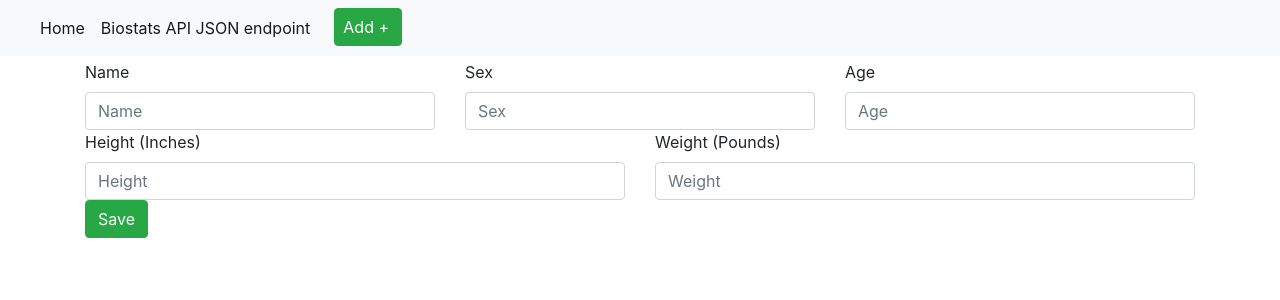
After one commit to hannahbee123/biostats_IS218_assignment3, a Flask app: page /biostats/new in a window 1280 px wide. The commit adds this page. Shown: the top 300 px of the page. Run offline with Flask 2, Linux system fonts and the light colour scheme; some libraries are stand-ins or nearby versions.

Commit message:
Feature: add/edit/delete options implemented, view not working

```diff
--- a/app/app.py
+++ b/app/app.py
@@ -1,46 +1,120 @@
 from typing import List, Dict
-import mysql.connector
 import simplejson as json
-from flask import Flask, Response
+from flask import Flask, request, Response, redirect
 from flask import render_template
+from flaskext.mysql import MySQL
+from pymysql.cursors import DictCursor
 
 app = Flask(__name__)
+mysql = MySQL(cursorclass=DictCursor)
+
+app.config['MYSQL_DATABASE_HOST'] = 'db'
+app.config['MYSQL_DATABASE_USER'] = 'root'
+app.config['MYSQL_DATABASE_PASSWORD'] = 'root'
+app.config['MYSQL_DATABASE_PORT'] = 3306
+app.config['MYSQL_DATABASE_DB'] = 'biostatsData'
+mysql.init_app(app)
 
 
-def biostats_import() -> List[Dict]:
-    config = {
-        'user': 'root',
-        'password': 'root',
-        'host': 'db',
-        'port': '3306',
-        'database': 'biostatsData'
-    }
-    connection = mysql.connector.connect(**config)
-    cursor = connection.cursor(dictionary=True)
-
+@app.route('/', methods=['GET'])
+def index():
+    user = {'username': 'Biostats Project'}
+    cursor = mysql.get_db().cursor()
     cursor.execute('SELECT * FROM biostats')
     result = cursor.fetchall()
-
-    cursor.close()
-    connection.close()
-
-    return result
+    return render_template('index.html', title='Home', user=user, biostats=result)
 
 
-@app.route('/')
-def index():
-    user = {'username': 'Hannah'}
-    biostats_data = biostats_import()
-
-    return render_template('index.html', title='Home', user=user, biostats=biostats_data)
+@app.route('/view/<int:biostat_id>', methods=['GET'])
+def record_view(biostat_id):
+    cursor = mysql.get_db().cursor()
+    cursor.execute('SELECT * FROM biostats WHERE id=%s', biostat_id)
+    result = cursor.fetchall()
+    return render_template('view.html', title='View Form', biostats=result[0])
 
 
-@app.route('/api/biostats')
-def cities() -> str:
-    js = json.dumps(biostats_import())
-    resp = Response(js, status=200, mimetype='application/json')
+@app.route('/edit/<int:biostat_id>', methods=['GET'])
+def form_edit_get(biostat_id):
+    cursor = mysql.get_db().cursor()
+    cursor.execute('SELECT * FROM biostats WHERE id=%s', biostat_id)
+    result = cursor.fetchall()
+    return render_template('edit.html', title='Edit Form', biostats=result[0])
+
+
+@app.route('/edit/<int:biostat_id>', methods=['POST'])
+def form_update_post(biostat_id):
+    cursor = mysql.get_db().cursor()
+    inputData = (request.form.get('biostats_1'), request.form.get('Column_2'), request.form.get('Column_3'),
+                 request.form.get('Column_4'), request.form.get('Column_5'), biostat_id)
+    sql_update_query = """UPDATE biostats t SET t.biostats_1 = %s, t.Column_2 = %s, t.Column_3 = %s, t.Column_4 =
+    %s, t.Column_5 = %s WHERE t.id = %s """
+    cursor.execute(sql_update_query, inputData)
+    mysql.get_db().commit()
+    return redirect("/", code=302)
+
+
+@app.route('/biostats/new', methods=['GET'])
+def form_insert_get():
+    return render_template('new.html', title='New Biostat Form')
+
+
+@app.route('/biostats/new', methods=['POST'])
+def form_insert_post():
+    cursor = mysql.get_db().cursor()
+    inputData = (request.form.get('biostats_1'), request.form.get('Column_2'), request.form.get('Column_3'),
+                 request.form.get('Column_4'), request.form.get('Column_5'))
+    sql_insert_query = """INSERT INTO biostats (biostats_1,Column_2,Column_3,Column_4,Column_5) VALUES (%s, %s,%s, %s,%s) """
+    cursor.execute(sql_insert_query, inputData)
+    mysql.get_db().commit()
+    return redirect("/", code=302)
+
+
+@app.route('/delete/<int:biostat_id>', methods=['POST'])
+def form_delete_post(biostat_id):
+    cursor = mysql.get_db().cursor()
+    sql_delete_query = """DELETE FROM biostats WHERE id = %s """
+    cursor.execute(sql_delete_query, biostat_id)
+    mysql.get_db().commit()
+    return redirect("/", code=302)
+
+
+@app.route('/api/v1/biostats', methods=['GET'])
+def api_browse() -> str:
+    cursor = mysql.get_db().cursor()
+    cursor.execute('SELECT * FROM biostats')
+    result = cursor.fetchall()
+    json_result = json.dumps(result);
+    resp = Response(json_result, status=200, mimetype='application/json')
+    return resp
+
+
+@app.route('/api/v1/biostats/<int:biostat_id>', methods=['GET'])
+def api_retrieve(biostat_id) -> str:
+    cursor = mysql.get_db().cursor()
+    cursor.execute('SELECT * FROM biostats WHERE id=%s', biostat_id)
+    result = cursor.fetchall()
+    json_result = json.dumps(result);
+    resp = Response(json_result, status=200, mimetype='application/json')
+    return resp
+
+
+@app.route('/api/v1/biostats/', methods=['POST'])
+def api_add() -> str:
+    resp = Response(status=201, mimetype='application/json')
+    return resp
+
+
+@app.route('/api/v1/biostats/<int:biostat_id>', methods=['PUT'])
+def api_edit(biostat_id) -> str:
+    resp = Response(status=201, mimetype='application/json')
+    return resp
+
+
+@app.route('/api/biostats/<int:biostat_id>', methods=['DELETE'])
+def api_delete(biostat_id) -> str:
+    resp = Response(status=210, mimetype='application/json')
     return resp
 
 
 if __name__ == '__main__':
-    app.run(host='0.0.0.0')
+    app.run(host='0.0.0.0', debug=True)
--- a/app/requirements.txt
+++ b/app/requirements.txt
@@ -1,3 +1,3 @@
 Flask
-mysql-connector
+flask-mysql
 simplejson
--- a/app/templates/index.html
+++ b/app/templates/index.html
@@ -13,7 +13,7 @@
     <tbody>
     {% for biostat in biostats %}
     <tr>
-        <td>{{ biostat.biostats_1 }}</td>
+        <td><a href="view/{{biostat.id}}">{{ biostat.biostats_1 }}</a></td>
         <td>{{ biostat.Column_2 }}</td>
         <td>{{ biostat.Column_3 }}</td>
         <td>{{ biostat.Column_4 }}</td>
--- a/app/templates/layout.html
+++ b/app/templates/layout.html
@@ -8,9 +8,9 @@
 
 
     <meta charset="utf-8">
-    <meta name="viewport" content="width=device-width, initial-scale=1, shrink-to-fit=no">
-    <link rel="stylesheet" href="https://stackpath.bootstrapcdn.com/bootstrap/4.4.1/css/bootstrap.min.css"
-          integrity="sha384-Vkoo8x4CGsO3+Hhxv8T/Q5PaXtkKtu6ug5TOeNV6gBiFeWPGFN9MuhOf23Q9Ifjh" crossorigin="anonymous">
+    <meta content="width=device-width, initial-scale=1, shrink-to-fit=no" name="viewport">
+    <link crossorigin="anonymous" href="https://stackpath.bootstrapcdn.com/bootstrap/4.4.1/css/bootstrap.min.css"
+          integrity="sha384-Vkoo8x4CGsO3+Hhxv8T/Q5PaXtkKtu6ug5TOeNV6gBiFeWPGFN9MuhOf23Q9Ifjh" rel="stylesheet">
 {% if user %}
     <title>Welcome to {{ user.username }}'s site</title>
     {% else %}
@@ -21,35 +21,44 @@
 <!-- As a heading -->
 
 
-<nav class="navbar navbar-expand-lg navbar-light bg-light">
+<nav class="navbar navbar-expand-lg navbar-light bg-light mb-1">
   <a class="navbar-brand" href="#">{% if user %}{{ user.username }}'s Homepage{% else %}
     <title>Welcome to My Homepage</title>
     {% endif %}</a>
-  <button class="navbar-toggler" type="button" data-toggle="collapse" data-target="#navbarNavDropdown" aria-controls="navbarNavDropdown" aria-expanded="false" aria-label="Toggle navigation">
+  <button aria-controls="navbarNavDropdown" aria-expanded="false" aria-label="Toggle navigation" class="navbar-toggler" data-target="#navbarNavDropdown" data-toggle="collapse" type="button">
     <span class="navbar-toggler-icon"></span>
   </button>
   <div class="collapse navbar-collapse" id="navbarNavDropdown">
     <ul class="navbar-nav">
         <li class="nav-item active">
-        <a class="nav-link" href="api/biostats">Biostats API JSON endpoint <span class="sr-only">(current)</span></a>
+            <a class="nav-link" href="/">Home <span class="sr-only">(current)</span></a>
         </li>
-
+        <li class="nav-item active">
+            <a class="nav-link" href="/api/v1/biostats">Biostats API JSON endpoint <span class="sr-only">(current)</span></a>
+        </li>
+        <li class="nav-item active">
+            <a class="btn btn-success pl-2 lr-2 ml-3" href="/biostats/new">Add +<span class="sr-only">(current)</span></a>
+        </li>
     </ul>
   </div>
 </nav>
-<main role="main" class="container">{% block content %}{% endblock %}</main>
+<main class="container" role="main">
+
+    {% block content %}
+    {% endblock %}
+</main>
 <div id="footer">
     <!-- Optional JavaScript -->
     <!-- jQuery first, then Popper.js, then Bootstrap JS -->
-<script src="https://code.jquery.com/jquery-3.4.1.slim.min.js"
+    <script crossorigin="anonymous"
             integrity="sha384-J6qa4849blE2+poT4WnyKhv5vZF5SrPo0iEjwBvKU7imGFAV0wwj1yYfoRSJoZ+n"
-        crossorigin="anonymous"></script>
-<script src="https://cdn.jsdelivr.net/npm/popper.js@1.16.0/dist/umd/popper.min.js"
+            src="https://code.jquery.com/jquery-3.4.1.slim.min.js"></script>
+    <script crossorigin="anonymous"
             integrity="sha384-Q6E9RHvbIyZFJoft+2mJbHaEWldlvI9IOYy5n3zV9zzTtmI3UksdQRVvoxMfooAo"
-        crossorigin="anonymous"></script>
-<script src="https://stackpath.bootstrapcdn.com/bootstrap/4.4.1/js/bootstrap.min.js"
+            src="https://cdn.jsdelivr.net/npm/popper.js@1.16.0/dist/umd/popper.min.js"></script>
+    <script crossorigin="anonymous"
             integrity="sha384-wfSDF2E50Y2D1uUdj0O3uMBJnjuUD4Ih7YwaYd1iqfktj0Uod8GCExl3Og8ifwB6"
-        crossorigin="anonymous"></script>
+            src="https://stackpath.bootstrapcdn.com/bootstrap/4.4.1/js/bootstrap.min.js"></script>
 </div>
 </body>
 </html>
--- /dev/null
+++ b/app/templates/new.html
@@ -0,0 +1,35 @@
+{% extends "layout.html" %}
+{% block content %}
+<form action="/biostats/new" method="POST">
+    <div class="row">
+        <div class="col">
+            <label for="biostats_1">Name</label>
+            <input id="biostats_1" type="text" class="form-control" placeholder="Name" name="biostats_1">
+        </div>
+        <div class="col">
+            <label for="Column_2">Sex</label>
+            <input id="Column_2" type="text" class="form-control" placeholder="Sex"
+                   name="Column_2">
+        </div>
+        <div class="col">
+            <label for="Column_3">Age</label>
+            <input id="Column_3" type="text" class="form-control" placeholder="Age" name="Column_3">
+        </div>
+    </div>
+
+    <div class="row">
+        <div class="col">
+            <label for="Column_4">Height (Inches)</label>
+            <input id="Column_4" type="text" class="form-control" placeholder="Height" name="Column_4">
+        </div>
+        <div class="col">
+            <label for="Column_5">Weight (Pounds)</label>
+            <input id="Column_5" type="text" class="form-control" placeholder="Weight" name="Column_5">
+        </div>
+    </div>
+
+    <button type="submit" class="btn btn-success">Save</button>
+
+</form>
+
+{% endblock %}
--- a/db/init.sql
+++ b/db/init.sql
@@ -2,13 +2,15 @@ CREATE DATABASE biostatsData;
 use biostatsData;
 
 CREATE TABLE IF NOT EXISTS biostats (
+    `id` int AUTO_INCREMENT,
     `biostats_1` VARCHAR(4) CHARACTER SET utf8,
     `Column_2` VARCHAR(10) CHARACTER SET utf8,
     `Column_3` VARCHAR(6) CHARACTER SET utf8,
     `Column_4` VARCHAR(14) CHARACTER SET utf8,
-    `Column_5` VARCHAR(15) CHARACTER SET utf8
+    `Column_5` VARCHAR(15) CHARACTER SET utf8,
+    PRIMARY KEY (`id`)
 );
-INSERT INTO biostats VALUES
+INSERT INTO biostats (biostats_1,Column_2,Column_3,Column_4,Column_5) VALUES
     ('Alex','       "M"','41','74','170'),
     ('Bert','       "M"','42','68','166'),
     ('Carl','       "M"','32','70','155'),
--- a/docker-compose.yml
+++ b/docker-compose.yml
@@ -4,6 +4,8 @@ services:
     build: ./app
     container_name: "Flask_App3"
     links:
+      - db
+    depends_on:
       - db
     ports:
       - "5000:5000"
```
Also changed, not shown: app/templates/edit.html (added, +34 -0 lines), app/templates/view.html (added, +23 -0 lines), 1 other file. Lines whose indentation alone changed are shown as unchanged.
